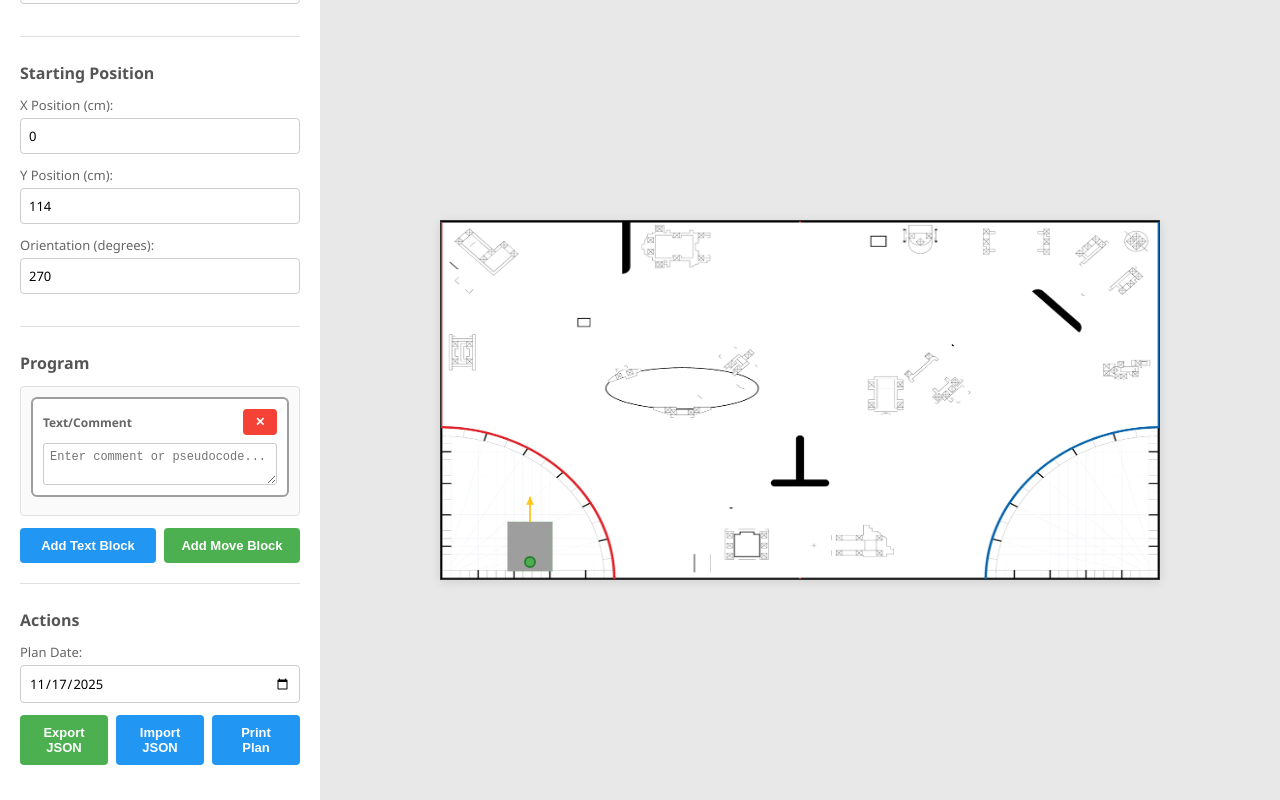
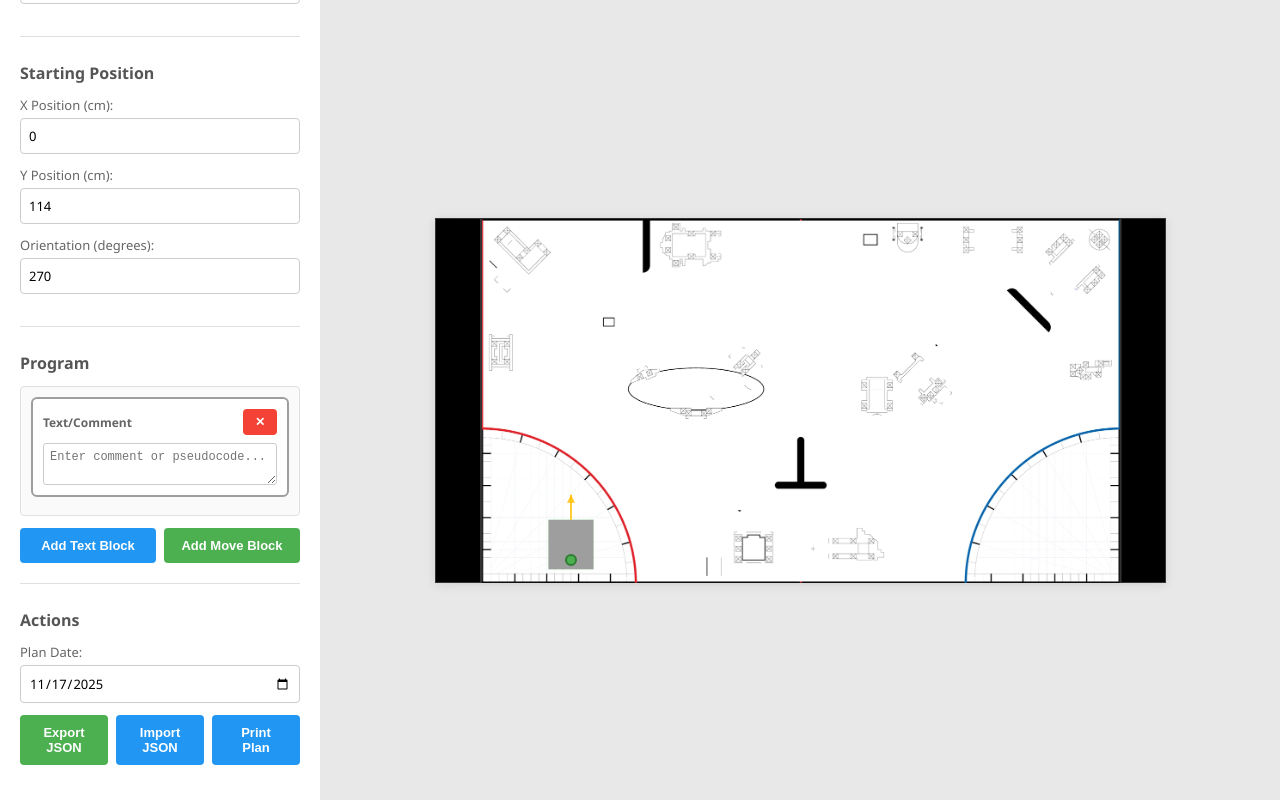
Before and after one commit to Lansing-Tech-Studio/mission-path-planner, a plain HTML site: page index.html in a window 1280 px wide. Both pictures are taken after typing "Sample", "https://example.com", "Sample", "https://example.com" into the empty fields and a click on the button "Add Text Block". Drawn offline with Linux system fonts and the light colour scheme.

Commit message:
fix(js): corrected mat layout and added more mats

```diff
--- a/app.js
+++ b/app.js
@@ -61,6 +61,12 @@ class MissionPlanner {
 
         customMatUrl.addEventListener('input', () => this.update());
 
+        // Mat alignment
+        const matAlignment = document.getElementById('matAlignment');
+        if (matAlignment) {
+            matAlignment.addEventListener('change', () => this.update());
+        }
+
         // Block management
         document.getElementById('addTextBlock').addEventListener('click', () => {
             this.blocks.addTextBlock();
@@ -99,6 +105,10 @@ class MissionPlanner {
         const matUrl = this.getMatUrl();
         const program = this.blocks.getProgram();
 
+        // Update mat alignment
+        const matAlignment = document.getElementById('matAlignment').value || 'centered';
+        this.canvas.updateMatAlignment(matAlignment);
+
         // Calculate path
         const path = this.pathCalculator.calculatePath(program, robotConfig);
 
@@ -117,8 +127,8 @@ class MissionPlanner {
         const matUrls = {
             'blank': '',
             '2025-unearthed': 'img/2025-unearthed.jpeg',
-            '2024-submerged': 'https://firstinspiresst01.blob.core.windows.net/first-energize/fll-challenge/fll-challenge-2024-25-submerged-game-model.jpg',
-            '2023-masterpiece': 'https://firstinspiresst01.blob.core.windows.net/first-energize/fll-challenge/fll-challenge-rgb-field-2022-2023.jpg'
+            '2024-submerged': 'img/2024-submerged.jpeg',
+            '2023-masterpiece': 'img/2023-masterpiece.jpeg'
         };
 
         return matUrls[matSelect] || '';
@@ -133,7 +143,8 @@ class MissionPlanner {
             },
             mat: {
                 selected: document.getElementById('matSelect').value,
-                customUrl: document.getElementById('customMatUrl').value
+                customUrl: document.getElementById('customMatUrl').value,
+                alignment: document.getElementById('matAlignment').value
             },
             robot: this.robot.getConfig(),
             program: this.blocks.getProgram(),
@@ -151,6 +162,7 @@ class MissionPlanner {
         if (data.mat) {
             document.getElementById('matSelect').value = data.mat.selected || 'blank';
             document.getElementById('customMatUrl').value = data.mat.customUrl || '';
+            document.getElementById('matAlignment').value = data.mat.alignment || 'centered';
 
             if (data.mat.selected === 'custom') {
                 document.getElementById('customMatUrlGroup').style.display = 'block';
--- a/js/canvas.js
+++ b/js/canvas.js
@@ -4,23 +4,49 @@ class CanvasRenderer {
         this.canvas = document.getElementById('missionCanvas');
         this.ctx = this.canvas.getContext('2d');
 
-        // FLL mat is typically 2.4m x 1.2m (240cm x 120cm)
-        this.matWidth = 240; // cm
-        this.matHeight = 120; // cm
+        // Table is 8 foot x 4 foot (96" x 48" or 243.84cm x 121.92cm)
+        this.tableWidth = 243.84; // cm (96 inches / 8 feet)
+        this.tableHeight = 121.92; // cm (48 inches / 4 feet)
+
+        // Mat always fills the full height (4 feet)
+        this.matWidth = this.tableWidth; // Will be adjusted based on image aspect ratio
+        this.matHeight = this.tableHeight; // Always 4 feet
+
+        // Mat offset from table origin (top-left)
+        this.matOffsetX = 0;
+        this.matOffsetY = 0;
 
         // Scale factor (pixels per cm)
         this.scale = 3;
 
         this.matImage = null;
         this.robotImage = null;
+        this.matAlignment = 'centered';
 
         this.initCanvas();
     }
 
     initCanvas() {
-        // Set canvas size based on mat dimensions
-        this.canvas.width = this.matWidth * this.scale;
-        this.canvas.height = this.matHeight * this.scale;
+        // Set canvas size based on table dimensions
+        this.canvas.width = this.tableWidth * this.scale;
+        this.canvas.height = this.tableHeight * this.scale;
+    }
+
+    updateMatAlignment(alignment) {
+        this.matAlignment = alignment || 'centered';
+
+        // Mat height is always full table height (4 feet)
+        // Mat width depends on loaded image aspect ratio
+        // Calculate mat offset based on alignment
+        if (alignment === 'right') {
+            // Right-aligned (for single home configuration)
+            this.matOffsetX = this.tableWidth - this.matWidth;
+            this.matOffsetY = 0;
+        } else {
+            // Centered (default for dual home)
+            this.matOffsetX = (this.tableWidth - this.matWidth) / 2;
+            this.matOffsetY = 0;
+        }
     }
 
     render(matUrl, robotConfig, path) {
@@ -56,26 +82,41 @@ class CanvasRenderer {
     }
 
     drawMat(matUrl) {
-        // Draw white background
-        this.ctx.fillStyle = '#ffffff';
+        // Draw table background (black)
+        this.ctx.fillStyle = '#000000';
         this.ctx.fillRect(0, 0, this.canvas.width, this.canvas.height);
 
-        // Draw grid for reference
+        // Draw table border
+        this.ctx.strokeStyle = '#333';
+        this.ctx.lineWidth = 2;
+        this.ctx.strokeRect(0, 0, this.canvas.width, this.canvas.height);
+
+        // Calculate mat position on canvas
+        const matCanvasX = this.matOffsetX * this.scale;
+        const matCanvasY = this.matOffsetY * this.scale;
+        const matCanvasW = this.matWidth * this.scale;
+        const matCanvasH = this.matHeight * this.scale;
+
+        // Draw mat area background (white)
+        this.ctx.fillStyle = '#ffffff';
+        this.ctx.fillRect(matCanvasX, matCanvasY, matCanvasW, matCanvasH);
+
+        // Draw grid on mat area for reference
         this.ctx.strokeStyle = '#e0e0e0';
         this.ctx.lineWidth = 1;
 
-        // Draw 10cm grid
+        // Draw 10cm grid lines on mat
         for (let x = 0; x <= this.matWidth; x += 10) {
             this.ctx.beginPath();
-            this.ctx.moveTo(x * this.scale, 0);
-            this.ctx.lineTo(x * this.scale, this.canvas.height);
+            this.ctx.moveTo(matCanvasX + x * this.scale, matCanvasY);
+            this.ctx.lineTo(matCanvasX + x * this.scale, matCanvasY + matCanvasH);
             this.ctx.stroke();
         }
 
         for (let y = 0; y <= this.matHeight; y += 10) {
             this.ctx.beginPath();
-            this.ctx.moveTo(0, y * this.scale);
-            this.ctx.lineTo(this.canvas.width, y * this.scale);
+            this.ctx.moveTo(matCanvasX, matCanvasY + y * this.scale);
+            this.ctx.lineTo(matCanvasX + matCanvasW, matCanvasY + y * this.scale);
             this.ctx.stroke();
         }
 
@@ -84,16 +125,31 @@ class CanvasRenderer {
             this.loadMatImage(matUrl);
         }
 
-        // Draw border
+        // Draw mat border (darker)
         this.ctx.strokeStyle = '#333';
         this.ctx.lineWidth = 2;
-        this.ctx.strokeRect(0, 0, this.canvas.width, this.canvas.height);
+        this.ctx.strokeRect(matCanvasX, matCanvasY, matCanvasW, matCanvasH);
     }
 
     loadMatImage(url) {
         if (this.currentMatUrl === url && this.matImage) {
             // Image already loaded
-            this.ctx.drawImage(this.matImage, 0, 0, this.canvas.width, this.canvas.height);
+            // Mat height represents 4 feet, so scale image to fill full height
+            // and calculate width based on image aspect ratio
+            const imgAspect = this.matImage.width / this.matImage.height;
+
+            // Height fills entire table height (4 feet)
+            const drawHeight = this.tableHeight * this.scale;
+            const drawWidth = drawHeight * imgAspect;
+
+            // Update mat width based on actual image dimensions
+            this.matWidth = this.tableHeight * imgAspect;
+            this.updateMatAlignment(this.matAlignment);
+
+            const matCanvasX = this.matOffsetX * this.scale;
+            const matCanvasY = 0; // Always at top
+
+            this.ctx.drawImage(this.matImage, matCanvasX, matCanvasY, drawWidth, drawHeight);
             return;
         }
 
@@ -103,6 +159,12 @@ class CanvasRenderer {
 
         img.onload = () => {
             this.matImage = img;
+
+            // Calculate mat width based on image aspect ratio
+            const imgAspect = img.width / img.height;
+            this.matWidth = this.tableHeight * imgAspect;
+            this.updateMatAlignment(this.matAlignment);
+
             // Redraw with image
             if (window.missionPlanner) {
                 window.missionPlanner.update();
@@ -112,6 +174,9 @@ class CanvasRenderer {
         img.onerror = () => {
             console.error('Failed to load mat image:', url);
             this.matImage = null;
+            // Reset to default mat width
+            this.matWidth = this.tableWidth;
+            this.updateMatAlignment(this.matAlignment);
         };
 
         img.src = url;
@@ -137,8 +202,8 @@ class CanvasRenderer {
 
         for (let i = 0; i < path.points.length; i++) {
             const point = path.points[i];
-            const screenX = point.x * this.scale;
-            const screenY = point.y * this.scale;
+            const screenX = (this.matOffsetX + point.x) * this.scale;
+            const screenY = (this.matOffsetY + point.y) * this.scale;
 
             if (i === 0) {
                 this.ctx.moveTo(screenX, screenY);
@@ -172,8 +237,8 @@ class CanvasRenderer {
             for (let i = 0; i < path.points.length; i++) {
                 const point = path.points[i];
                 if (point.leftWheelX !== undefined && point.leftWheelY !== undefined) {
-                    const screenX = point.leftWheelX * this.scale;
-                    const screenY = point.leftWheelY * this.scale;
+                    const screenX = (this.matOffsetX + point.leftWheelX) * this.scale;
+                    const screenY = (this.matOffsetY + point.leftWheelY) * this.scale;
 
                     if (i === 0) {
                         this.ctx.moveTo(screenX, screenY);
@@ -207,8 +272,8 @@ class CanvasRenderer {
             for (let i = 0; i < path.points.length; i++) {
                 const point = path.points[i];
                 if (point.rightWheelX !== undefined && point.rightWheelY !== undefined) {
-                    const screenX = point.rightWheelX * this.scale;
-                    const screenY = point.rightWheelY * this.scale;
+                    const screenX = (this.matOffsetX + point.rightWheelX) * this.scale;
+                    const screenY = (this.matOffsetY + point.rightWheelY) * this.scale;
 
                     if (i === 0) {
                         this.ctx.moveTo(screenX, screenY);
@@ -234,7 +299,7 @@ class CanvasRenderer {
         for (let i = 0; i < path.points.length; i += Math.max(1, Math.floor(path.points.length / 50))) {
             const point = path.points[i];
             this.ctx.beginPath();
-            this.ctx.arc(point.x * this.scale, point.y * this.scale, 2, 0, Math.PI * 2);
+            this.ctx.arc((this.matOffsetX + point.x) * this.scale, (this.matOffsetY + point.y) * this.scale, 2, 0, Math.PI * 2);
             this.ctx.fill();
         }
 
@@ -246,7 +311,7 @@ class CanvasRenderer {
             const point = path.points[i];
             if (point.segmentEnd) {
                 this.ctx.beginPath();
-                this.ctx.arc(point.x * this.scale, point.y * this.scale, 4, 0, Math.PI * 2);
+                this.ctx.arc((this.matOffsetX + point.x) * this.scale, (this.matOffsetY + point.y) * this.scale, 4, 0, Math.PI * 2);
                 this.ctx.fill();
                 this.ctx.stroke();
             }
@@ -259,7 +324,7 @@ class CanvasRenderer {
             this.ctx.strokeStyle = '#2E7D32';
             this.ctx.lineWidth = 2;
             this.ctx.beginPath();
-            this.ctx.arc(start.x * this.scale, start.y * this.scale, 5, 0, Math.PI * 2);
+            this.ctx.arc((this.matOffsetX + start.x) * this.scale, (this.matOffsetY + start.y) * this.scale, 5, 0, Math.PI * 2);
             this.ctx.fill();
             this.ctx.stroke();
         }
@@ -271,7 +336,7 @@ class CanvasRenderer {
             this.ctx.strokeStyle = '#c62828';
             this.ctx.lineWidth = 2;
             this.ctx.beginPath();
-            this.ctx.arc(end.x * this.scale, end.y * this.scale, 5, 0, Math.PI * 2);
+            this.ctx.arc((this.matOffsetX + end.x) * this.scale, (this.matOffsetY + end.y) * this.scale, 5, 0, Math.PI * 2);
             this.ctx.fill();
             this.ctx.stroke();
         }
@@ -280,8 +345,8 @@ class CanvasRenderer {
     drawRobotOutline(robotConfig, x, y, angleDeg) {
         this.ctx.save();
 
-        const screenX = x * this.scale;
-        const screenY = y * this.scale;
+        const screenX = (this.matOffsetX + x) * this.scale;
+        const screenY = (this.matOffsetY + y) * this.scale;
 
         // Translate to robot position
         this.ctx.translate(screenX, screenY);
@@ -304,8 +369,8 @@ class CanvasRenderer {
     drawRobot(robotConfig, x, y, angleDeg, alpha = 1.0) {
         this.ctx.save();
 
-        const screenX = x * this.scale;
-        const screenY = y * this.scale;
+        const screenX = (this.matOffsetX + x) * this.scale;
+        const screenY = (this.matOffsetY + y) * this.scale;
 
         // Translate to robot position
         this.ctx.translate(screenX, screenY);
```
Also changed, not shown: index.html (+7 -0 lines), img/2023-masterpiece.jpeg (added), img/2024-submerged.jpeg (added).
